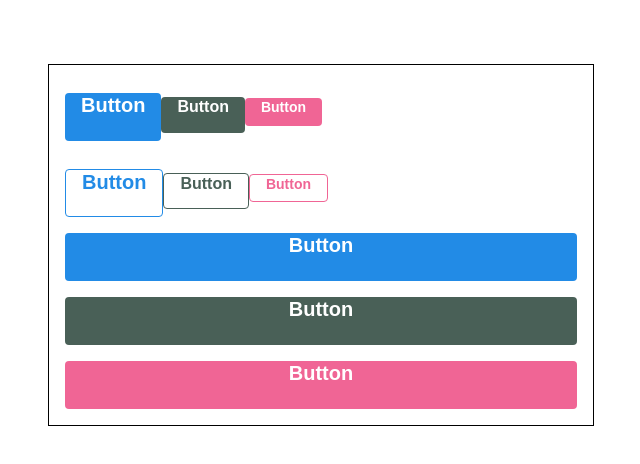
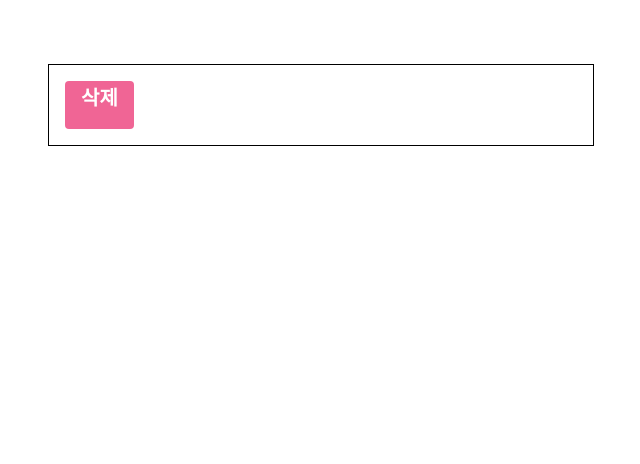
Before and after one commit to Sain-Tech/velopert-react-tutorial, a React (Create React App) app: page / in a window 1280 px wide. Shown: the top 464 px of the page, without its empty margins (319-959 px from the left). Built offline with nearby package versions, Linux system fonts and the light colour scheme.

Commit message:
튜토리얼 진행(20.02.07)
2-12 Styled-components Dialog 만들기

```diff
--- a/src/App.js
+++ b/src/App.js
@@ -1,6 +1,7 @@
-import React from 'react';
+import React, {useState} from 'react';
 import styled, { ThemeProvider } from 'styled-components';
 import Button from './components/Button';
+import Dialog from './components/Dialog';
 
 const AppBlock = styled.div`
   width: 512px;
@@ -23,27 +24,27 @@
 }
 
 function App() {
+  const [dialog, setDialog] = useState(false);
+  const onClick = () => {
+    setDialog(true);
+  };
+  const onConfirm = () => {
+    console.log("confirm");
+    setDialog(false);
+  };
+  const onCancel = () => {
+    console.log("cancel~~");
+    setDialog(false);
+  };
   return (
-    <ThemeProvider theme={{palette}}>
-      <AppBlock>
-        <ButtonGroup>
-          <Button size='large'>Button</Button>
-          <Button color="gray">Button</Button>
-          <Button size='small' color="pink">Button</Button>
-        </ButtonGroup>
+    <ThemeProvider theme={{ palette }}>
+      <>
+        <AppBlock>
+          <Button color='pink' size='large' onClick={onClick}>삭제</Button>
 
-        <ButtonGroup>
-          <Button size='large' outline>Button</Button>
-          <Button color="gray" outline>Button</Button>
-          <Button size='small' color="pink" outline>Button</Button>
-        </ButtonGroup>
-
-        <ButtonGroup>
-          <Button size='large' fullWidth>Button</Button>
-          <Button size='large' color="gray" fullWidth>Button</Button>
-          <Button size='large' color="pink" fullWidth>Button</Button>
-        </ButtonGroup>
-      </AppBlock>
+        </AppBlock>
+        <Dialog title="정말로 삭제??" confirmText="삭제" cancelText="취소" onConfirm={onConfirm} onCancel={onCancel} visible={dialog}>레알로 삭제??</Dialog>
+      </>
     </ThemeProvider>
   );
 }
--- /dev/null
+++ b/src/components/Dialog.js
@@ -0,0 +1,61 @@
+import React from 'react';
+import styled from 'styled-components';
+import Button from './Button';
+
+const DarkBackground = styled.div`
+    position: fixed;
+    left: 0;
+    top: 0;
+    width: 100%;
+    height: 100%;
+    display: flex;
+    align-items: center;
+    justify-content: center;
+    background: rgba(0,0,0,0.8);
+`;
+
+const DialogBlock = styled.div`
+    width: 320px;
+    padding: 1.5rem;
+    background: white;
+    border-radius: 2px;
+
+    h3 {
+        margin: 0;
+        font-size: 1.5rem;
+    }
+
+    p {
+        font-size: 1.125rem;
+    }
+`;
+
+const ButtonGroup = styled.div`
+    margin-top: 3rem;
+    display: flex;
+    justify-content: flex-end;
+`;
+
+const ShortMarginButton = styled(Button)`
+    & + & {
+        margin-left: 0.5rem;
+    }
+`
+
+function Dialog({title, children, confirmText, cancelText, visible, onConfirm, onCancel}) {
+    if (!visible) return null;
+  return (
+      <DarkBackground>
+          <DialogBlock>
+            <h3>{title}</h3>
+            <p>{children}</p>
+            <ButtonGroup>
+                <ShortMarginButton color='gray' onClick={onCancel}>{cancelText}</ShortMarginButton>
+                <ShortMarginButton color='pink' onClick={onConfirm}>{confirmText}</ShortMarginButton>
+            </ButtonGroup>
+          </DialogBlock>
+      </DarkBackground>
+  );
+}
+
+export default Dialog;
```
